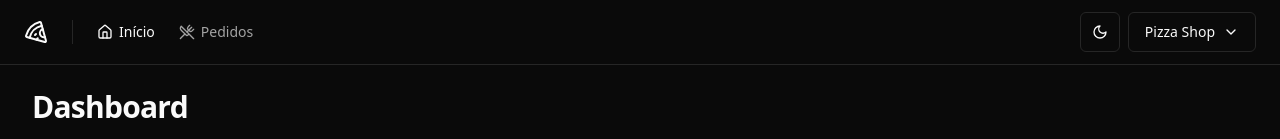
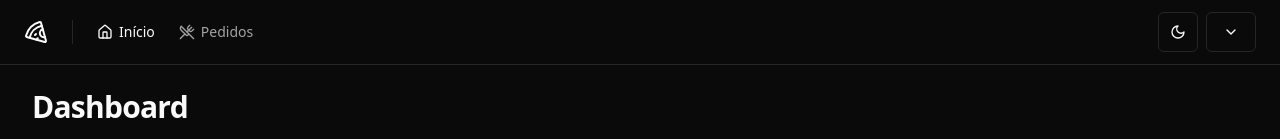
Before and after one commit to Rhuan-Guilherme/pizzashop, a React (Vite) app: page / in a window 1280 px wide. Shown: the top 139 px of the page. Built offline with nearby package versions, Linux system fonts and the light colour scheme; no server answers; the HTML template or start-up script is replaced by a standard one.

Commit message:
Buscando dados do restaurante

```diff
--- /dev/null
+++ b/src/api/get-restaurant.ts
@@ -0,0 +1,16 @@
+import { api } from '@/lib/axios'
+
+export interface GetRestaurantBody {
+  id: string
+  name: string
+  createdAt: Date | null
+  updatedAt: Date | null
+  description: string | null
+  managerId: string | null
+}
+
+export async function getRestaurantApi() {
+  const response = await api.get<GetRestaurantBody>('/managed-restaurant')
+
+  return response.data
+}
--- a/src/components/account-menu.tsx
+++ b/src/components/account-menu.tsx
@@ -2,6 +2,7 @@ import { useQuery } from '@tanstack/react-query'
 import { Building, ChevronDown, LogOut } from 'lucide-react'
 
 import { getProfileApi } from '@/api/get-profile'
+import { getRestaurantApi } from '@/api/get-restaurant'
 
 import { Button } from './ui/button'
 import {
@@ -19,6 +20,11 @@ export function AccountMenu() {
     queryFn: getProfileApi,
   })
 
+  const { data: restaurant } = useQuery({
+    queryKey: ['restaurant'],
+    queryFn: getRestaurantApi,
+  })
+
   return (
     <DropdownMenu>
       <DropdownMenuTrigger asChild>
@@ -26,7 +32,7 @@ export function AccountMenu() {
           variant="outline"
           className="flex select-none items-center gap-2"
         >
-          Pizza Shop
+          {restaurant?.name}
           <ChevronDown className="h-4 w-4" />
         </Button>
       </DropdownMenuTrigger>
```
